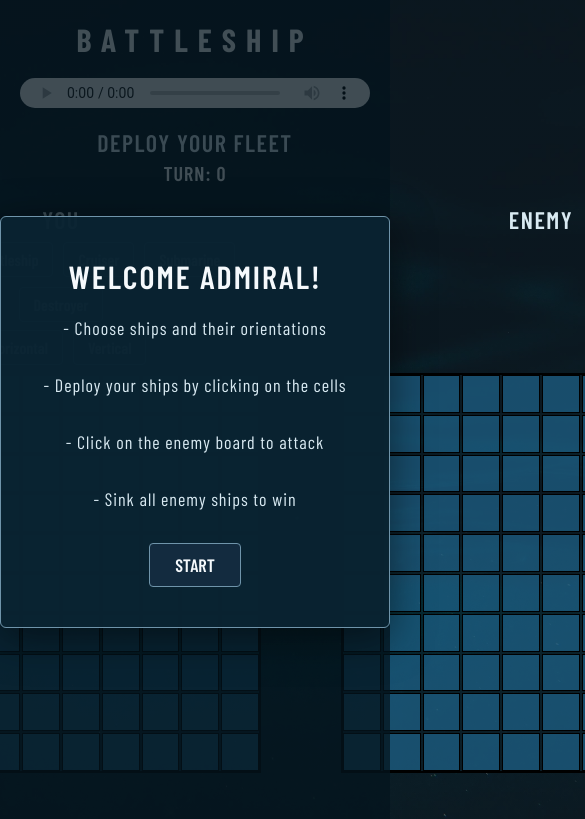
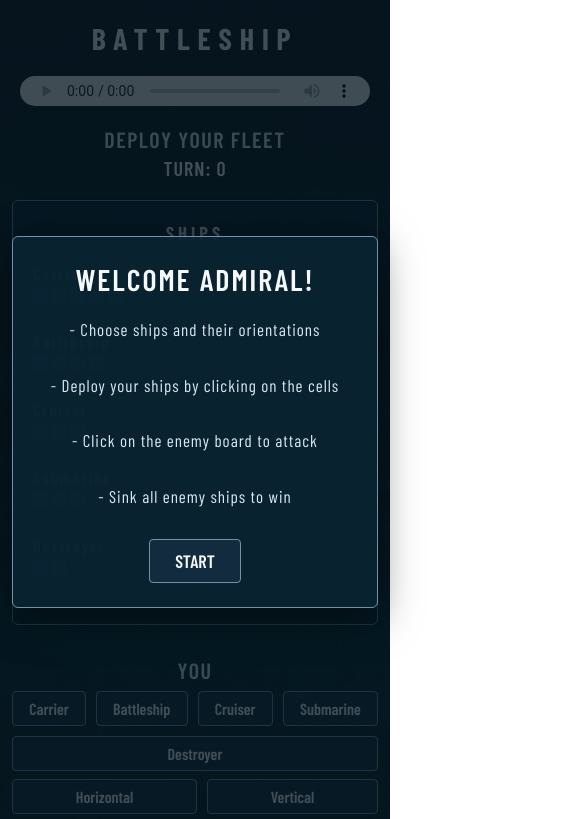
Before and after one commit to canberkg67/battleship, a website with bundled scripts: page index.html in a window 390 px wide. Shown: the top 819 px of the page, 585 px wide, since content can reach past the window. Built offline with nearby package versions, Linux system fonts and the light colour scheme.

Commit message:
style: add rules for mobile view

```diff
--- a/style.css
+++ b/style.css
@@ -29,6 +29,7 @@
 
 body {
     min-height: 100vh;
+    overflow-x: hidden;
     font-family: "Barlow Condensed", sans-serif;
 
     background-image:
@@ -43,13 +44,20 @@ body {
     background-attachment: fixed;
 }
 
+.container {
+    width: min(100%, 1200px);
+    margin: 0 auto;
+    padding: 0 16px 50px;
+}
+
 .board {
     display: grid;
     grid-template-columns: repeat(10, 1fr);
     grid-template-rows: repeat(10, 1fr);
     gap: 2px;
-    width: 400px;
-    height: 400px;
+    width: min(400px, 100%);
+    height: auto;
+    aspect-ratio: 1;
     border: 2px solid #000;
 }
 
@@ -92,7 +100,7 @@ body {
     display: flex;
     justify-content: center;
     gap: 80px;
-    padding-bottom: 50px;
+    align-items: flex-start;
 }
 
 #game-container > section {
@@ -100,6 +108,7 @@ body {
     flex-direction: column;
     align-items: center;
     gap: 8px;
+    width: min(400px, 100%);
 }
 
 .orientation-container {
@@ -110,10 +119,9 @@ body {
 
 h1 {
     text-align: center;
-    margin-bottom: 20px;
-    margin-top: 20px;
+    margin: 20px 0;
     color: #F5F9FC;
-    letter-spacing: 10px;
+    letter-spacing: clamp(3px, 2vw, 10px);
     font-weight: 700;
 }
 
@@ -173,14 +181,14 @@ button:active {
 }
 
 .music-player audio {
-    width: 350px;
+    width: min(350px, 100%);
     height: 30px;
 }
 
 /* Fleet Info */
 
 .fleet-info {
-    width: 180px;
+    width: min(180px, 100%);
     padding: 20px;
 
     background-color: rgba(10, 35, 50, 0.9);
@@ -240,7 +248,7 @@ button:active {
 }
 
 .intro-modal {
-    width: 450px;
+    width: min(450px, calc(100% - 32px));
     padding: 40px;
 
     text-align: center;
@@ -310,7 +318,7 @@ button:active {
 }
 
 .game-over-modal {
-    width: 400px;
+    width: min(400px, calc(100% - 32px));
     padding: 40px;
 
     display: flex;
@@ -356,3 +364,56 @@ button:active {
     font-weight: 600;
     color: #f5f9fc;
 }
+
+@media (max-width: 900px) {
+    #game-container {
+        flex-direction: column;
+        align-items: center;
+        gap: 32px;
+    }
+
+    .fleet-info {
+        width: min(400px, 100%);
+    }
+}
+
+@media (max-width: 480px) {
+    .container {
+        padding-inline: 12px;
+    }
+
+    h1 {
+        font-size: 30px;
+    }
+
+    h2 {
+        font-size: 22px;
+        text-align: center;
+    }
+
+    .intro-modal,
+    .game-over-modal {
+        width: calc(100% - 24px);
+        padding: 24px 18px;
+    }
+
+    .intro-modal h2,
+    .game-over-modal h2 {
+        font-size: 30px;
+    }
+
+    .intro-modal p,
+    .game-over-modal p {
+        font-size: 17px;
+    }
+
+    .ship-container,
+    .orientation-container {
+        width: 100%;
+    }
+
+    .ship-container button,
+    .orientation-container button {
+        flex: 1 1 auto;
+    }
+}
```
